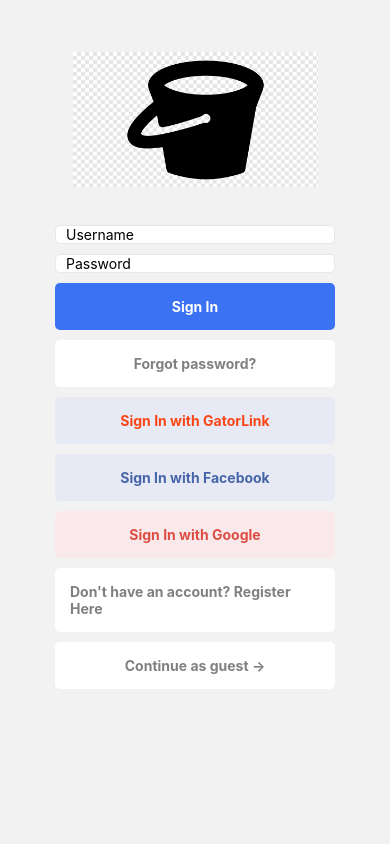
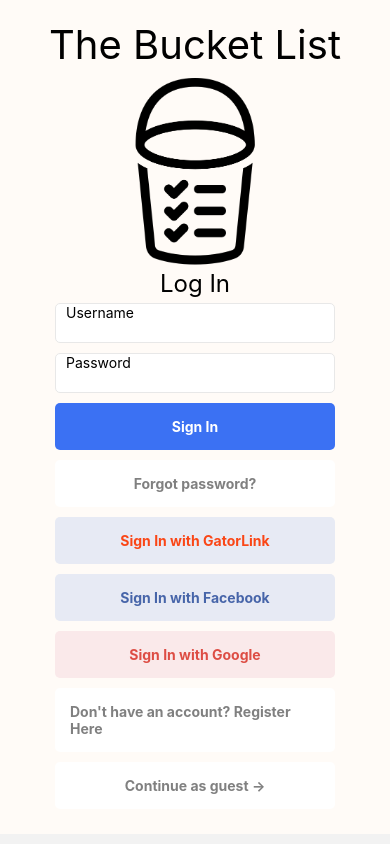
Before and after one commit to nicholasbonhoure/CIS4914_The-Bucket-List, a React Native app in the folder my_first_app/: screen /SignInScreen in a window 390 px wide. Built offline with nearby package versions, Linux system fonts and the light colour scheme.

Commit message:
Logo, and sign in page styleing update

```diff
--- a/my_first_app/src/components/CustomInput/CustomInput.js
+++ b/my_first_app/src/components/CustomInput/CustomInput.js
@@ -33,6 +33,7 @@ const styles = StyleSheet.create({
     container: {
         backgroundColor: 'white',
         width: '80%',
+        height: 40,
 
         borderColor: '#e8e8e8',
         borderWidth: 1,
--- a/my_first_app/src/screens/SignInScreen/SignInScreen.js
+++ b/my_first_app/src/screens/SignInScreen/SignInScreen.js
@@ -59,11 +59,16 @@ const SignInScreen = () => {
     return (
         <ScrollView showsVerticalScrollIndicator={false}>
             <View style={styles.root}>
+
+                <Text style={{fontSize: 40, alignSelf: 'center'}}>The Bucket List</Text>
+
                 <Image
-                    source={Logo}
+                    source={Logo} // accredited too Adrien Coquet FR
                     style={[styles.logo, {height: height * 0.3}]}
                     resizeMode="contain"
                 />
+
+                <Text style={{fontSize: 24, alignSelf: 'center'}}>Log In</Text>
 
                 <CustomInput
                     name="username"
@@ -133,12 +138,14 @@ const styles = StyleSheet.create({
     root: {
         alignItems: 'center',
         padding: 20,
+        backgroundColor: "#FFFBF7",
     },
     logo: {
         width: '70%',
         maxWidth: 300,
         maxHeight: 200,
     },
+
 });
 
 export default SignInScreen;
```
Also changed, not shown: my_first_app/assets/images/Logo.png.
